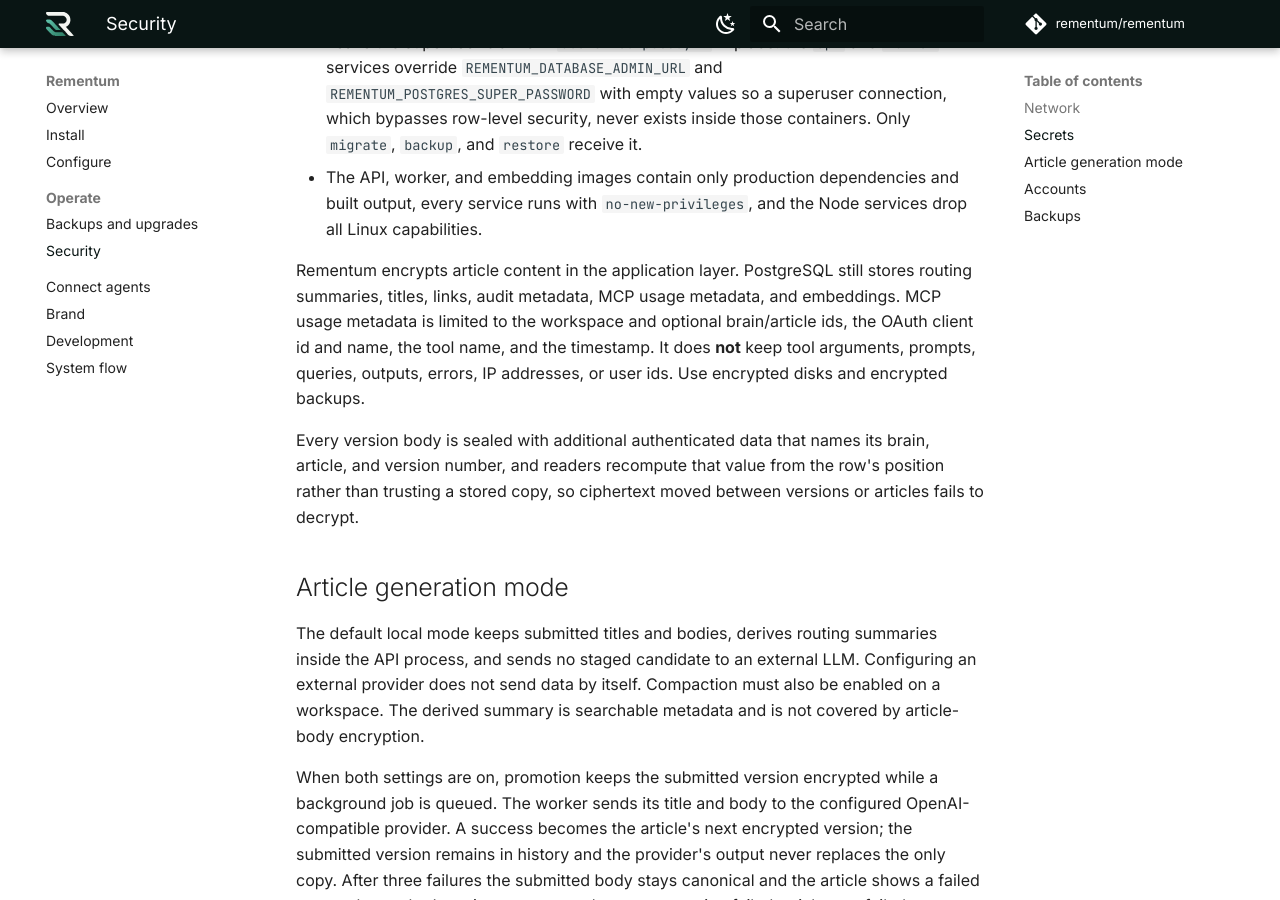
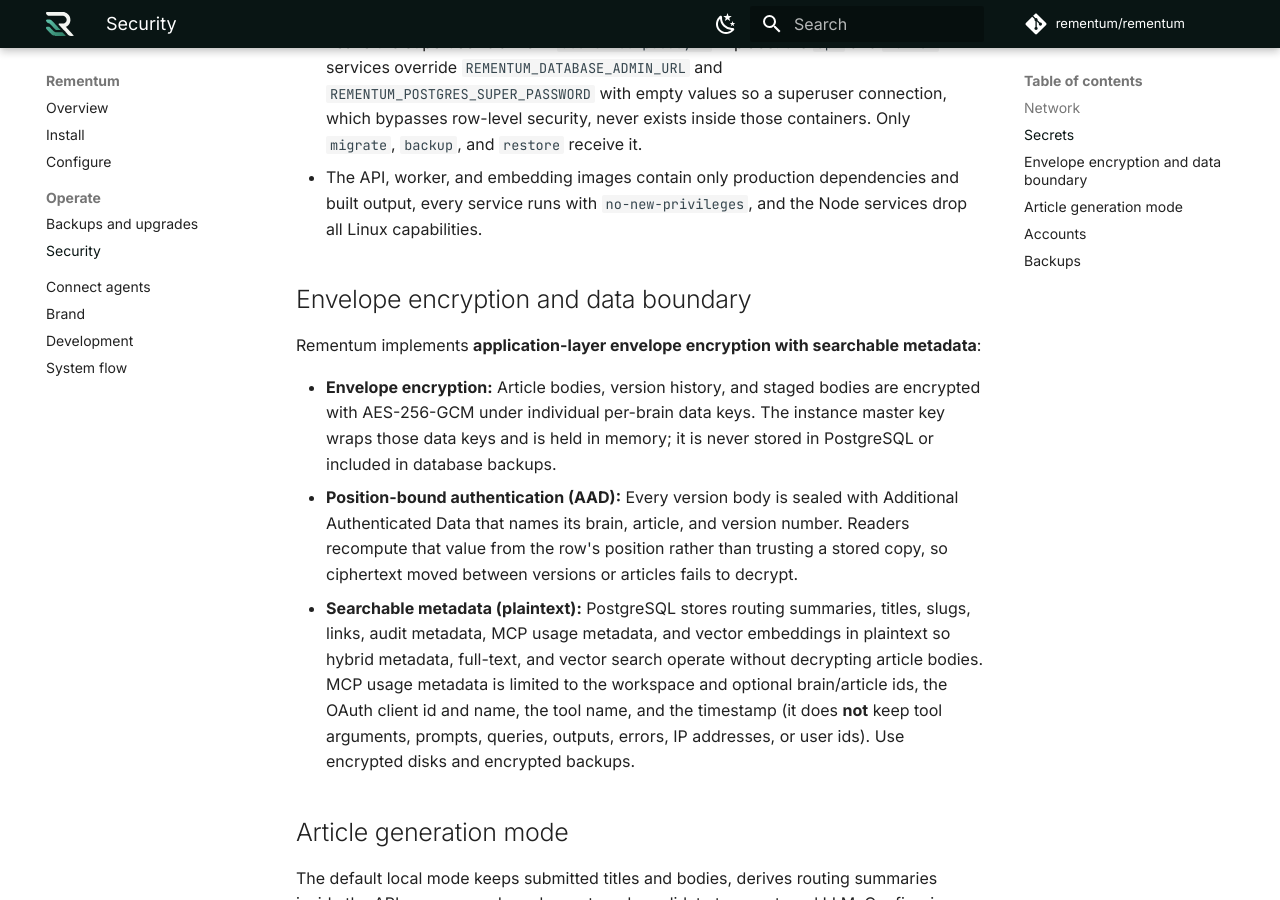
Before and after one commit to rementum/rementum, an MkDocs documentation site: the page built from docs/security.md, in a window 1280 px wide and 900 px high, scrolled down 796 px. Built offline with MkDocs 1.6.1 and Material for MkDocs 9.7.7, drawn with Linux system fonts in a browser that asks for light colours; comment, search, counter and statistics services are not loaded.

Commit message:
docs(security): clarify envelope encryption with searchable metadata

```diff
--- a/docs/security.md
+++ b/docs/security.md
@@ -29,15 +29,23 @@
 - The API, worker, and embedding images contain only production dependencies and built output,
   every service runs with `no-new-privileges`, and the Node services drop all Linux capabilities.
 
-Rementum encrypts article content in the application layer. PostgreSQL still stores routing summaries,
-titles, links, audit metadata, MCP usage metadata, and embeddings. MCP usage metadata is limited to
-the workspace and optional brain/article ids, the OAuth client id and name, the tool name, and the
-timestamp. It does **not** keep tool arguments, prompts, queries, outputs, errors, IP addresses, or
-user ids. Use encrypted disks and encrypted backups.
+## Envelope encryption and data boundary
 
-Every version body is sealed with additional authenticated data that names its brain, article, and
-version number, and readers recompute that value from the row's position rather than trusting a
-stored copy, so ciphertext moved between versions or articles fails to decrypt.
+Rementum implements **application-layer envelope encryption with searchable metadata**:
+
+- **Envelope encryption:** Article bodies, version history, and staged bodies are encrypted with
+  AES-256-GCM under individual per-brain data keys. The instance master key wraps those data keys and
+  is held in memory; it is never stored in PostgreSQL or included in database backups.
+- **Position-bound authentication (AAD):** Every version body is sealed with Additional Authenticated
+  Data that names its brain, article, and version number. Readers recompute that value from the row's
+  position rather than trusting a stored copy, so ciphertext moved between versions or articles fails
+  to decrypt.
+- **Searchable metadata (plaintext):** PostgreSQL stores routing summaries, titles, slugs, links,
+  audit metadata, MCP usage metadata, and vector embeddings in plaintext so hybrid metadata, full-text,
+  and vector search operate without decrypting article bodies. MCP usage metadata is limited to the
+  workspace and optional brain/article ids, the OAuth client id and name, the tool name, and the
+  timestamp (it does **not** keep tool arguments, prompts, queries, outputs, errors, IP addresses, or
+  user ids). Use encrypted disks and encrypted backups.
 
 ## Article generation mode
 
```
Also changed, not shown: README.md (+9 -5 lines), SECURITY.md (+16 -5 lines), docs/index.md (+11 -7 lines), 1 other file.
